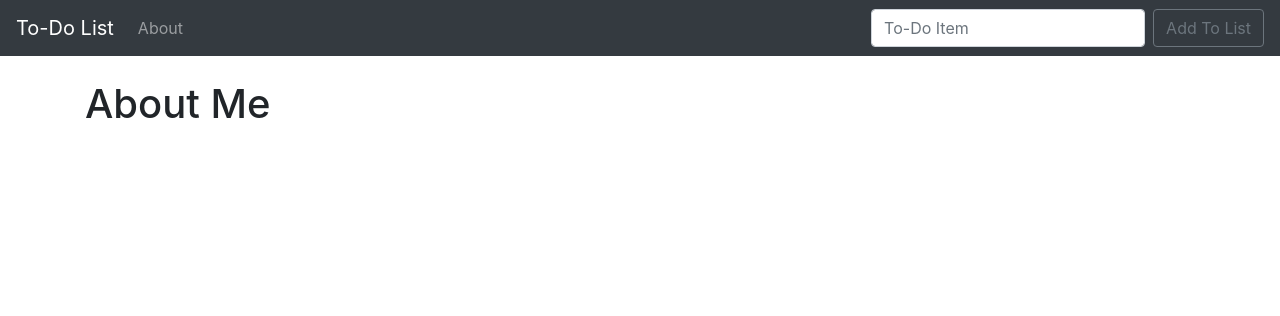
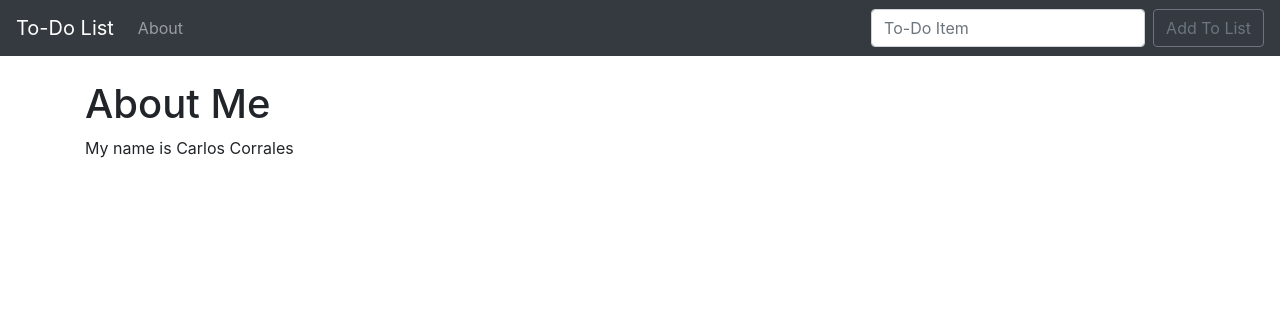
Before and after one commit to carlosjcc/todo_list_django, a Django app: page /about/ in a window 1280 px wide. Shown: the top 316 px of the page. Run offline with Django 3.2, Linux system fonts and the light colour scheme; some libraries are stand-ins or nearby versions.

Commit message:
adds context variable to about section

```diff
--- a/todo_list/templates/about.html
+++ b/todo_list/templates/about.html
@@ -4,4 +4,5 @@
 
 {% block content %}
 <h1>About Me</h1>
+<p>My name is {{ name }} {{ last_name }}</p>
 {% endblock %}
--- a/todo_list/views.py
+++ b/todo_list/views.py
@@ -4,4 +4,6 @@ def home(request):
     return render(request, 'home.html', {})
 
 def about(request):
-    return render(request, 'about.html', {})
+    my_name = "Carlos"
+    context = {'name':my_name, 'last_name': 'Corrales'}
+    return render(request, 'about.html', context)
```
